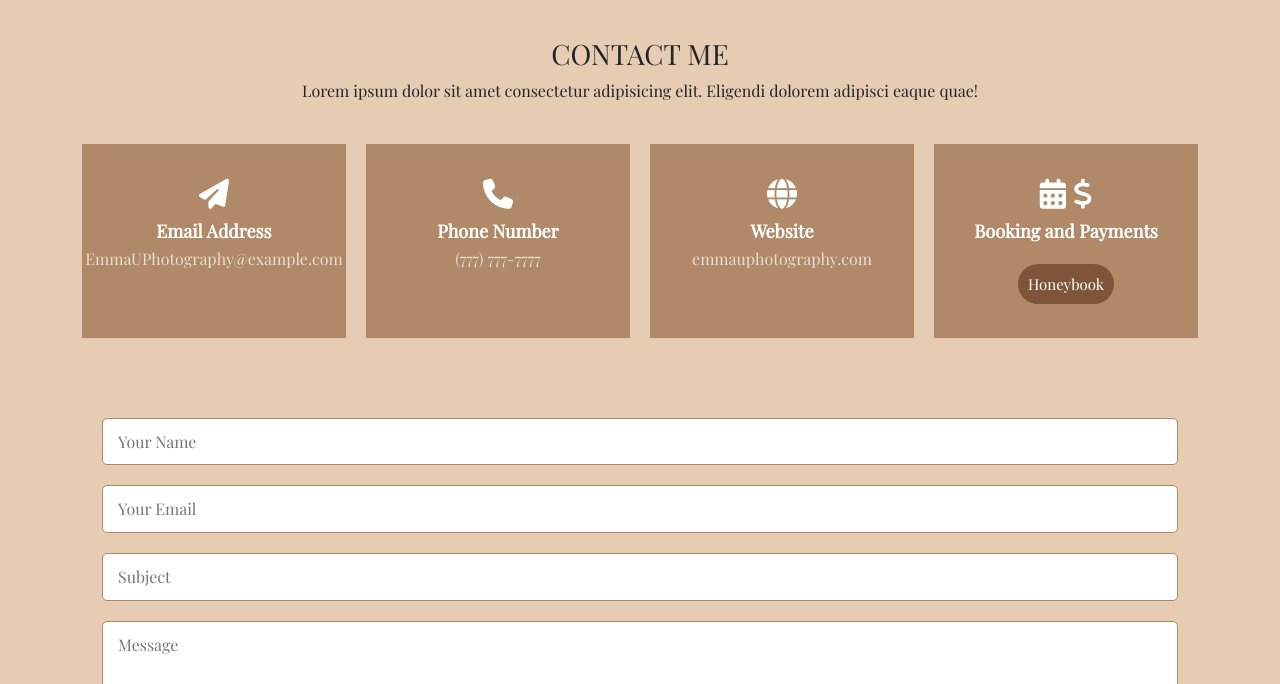
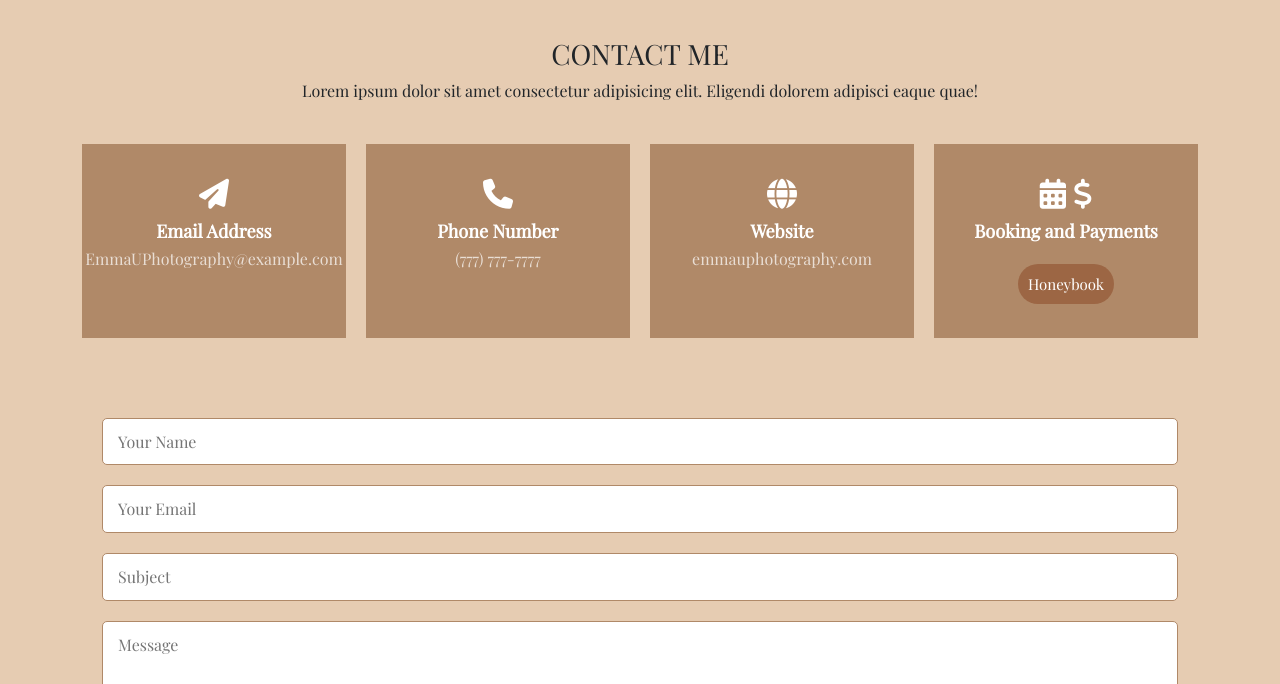
Before and after one commit to carson-loser/PhotoPortfolio, a plain HTML site: page contact.html in a window 1280 px wide. In both pictures the pointer is over the link "Honeybook". Shown: the part 819-1503 px from the top of the page. Drawn offline with nearby package versions, Linux system fonts and the light colour scheme.

Commit message:
pushing stopping point

```diff
--- a/main.css
+++ b/main.css
@@ -99,7 +99,7 @@
  }
 
  .btn-honeybook:hover {
-  background: var(--brown);
+  background: var(--chocolate);
   color: #fff;
  }
 
```
